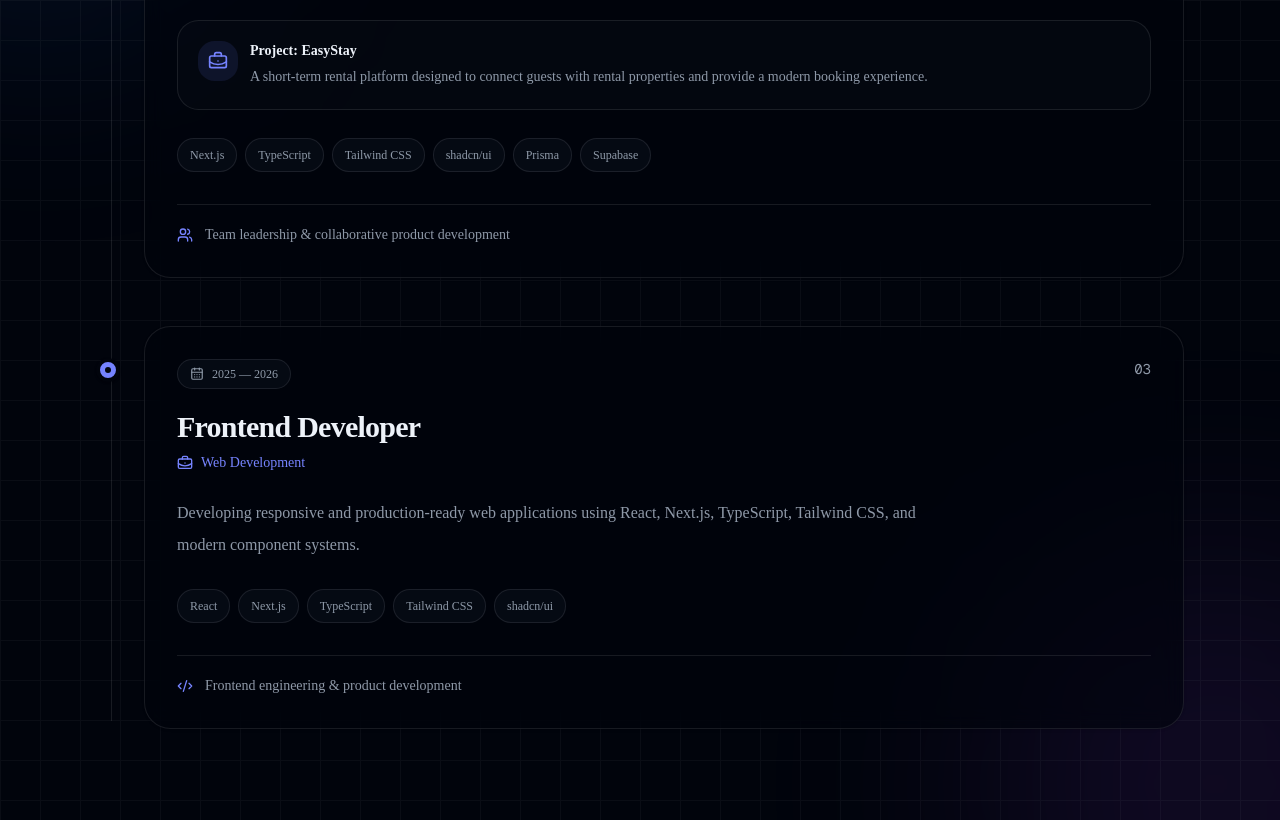
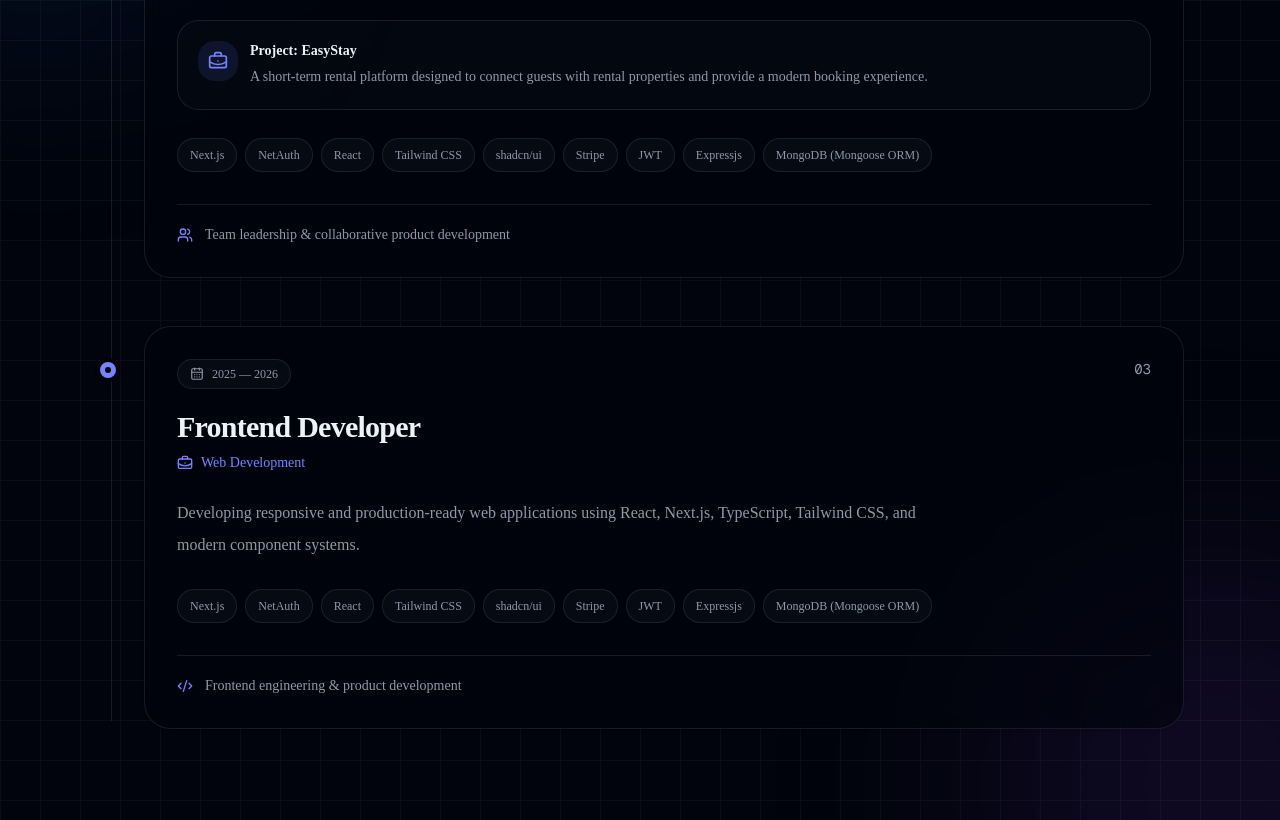
Before and after one commit to azijulhakimbd/Portfolio, a Next.js app: page /experience in a window 1280 px wide. Shown: the part 1240-2060 px from the top of the page. Built offline with nearby package versions, Linux system fonts and the light colour scheme.

Commit message:
update:experience page

```diff
--- a/components/home/ExperienceSection.tsx
+++ b/components/home/ExperienceSection.tsx
@@ -22,7 +22,7 @@ const experiences = [
   {
     period: "2026 — Present",
     role: "Frontend AI Engineer",
-    company: "Independent / AI Projects",
+    company: "FlyRank AI / AI Projects",
     description:
       "Building AI-focused web applications and experimenting with intelligent agents, LLM-powered workflows, AI SDKs, and modern frontend architecture.",
     technologies: [
@@ -44,11 +44,14 @@ const experiences = [
       "Led a development team in building EasyStay, a short-term rental platform. Coordinated the team’s development workflow, contributed to frontend architecture and implementation, and helped guide the project from planning through feature development.",
     technologies: [
       "Next.js",
-      "TypeScript",
+      "NetAuth",
+      "React",
       "Tailwind CSS",
       "shadcn/ui",
-      "Prisma",
-      "Supabase",
+      "Stripe",
+      "JWT",
+      "Expressjs",
+      "MongoDB (Mongoose ORM)",
     ],
     current: false,
     type: "leadership",
@@ -60,11 +63,15 @@ const experiences = [
     description:
       "Developing responsive and production-ready web applications using React, Next.js, TypeScript, Tailwind CSS, and modern component systems.",
     technologies: [
+       "Next.js",
+      "NetAuth",
       "React",
-      "Next.js",
-      "TypeScript",
       "Tailwind CSS",
       "shadcn/ui",
+      "Stripe",
+      "JWT",
+      "Expressjs",
+      "MongoDB (Mongoose ORM)",
     ],
     current: false,
     type: "frontend",
```
